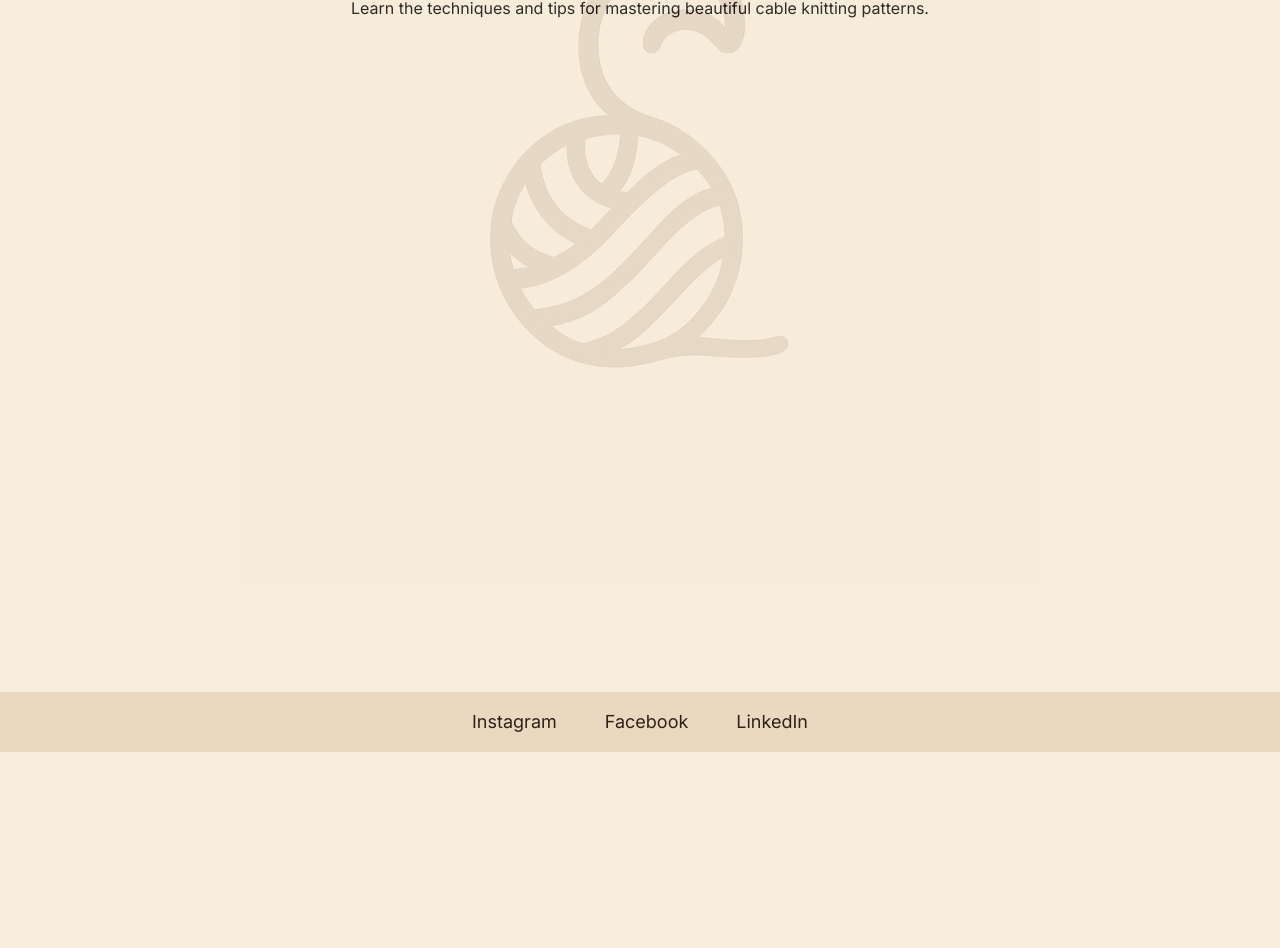
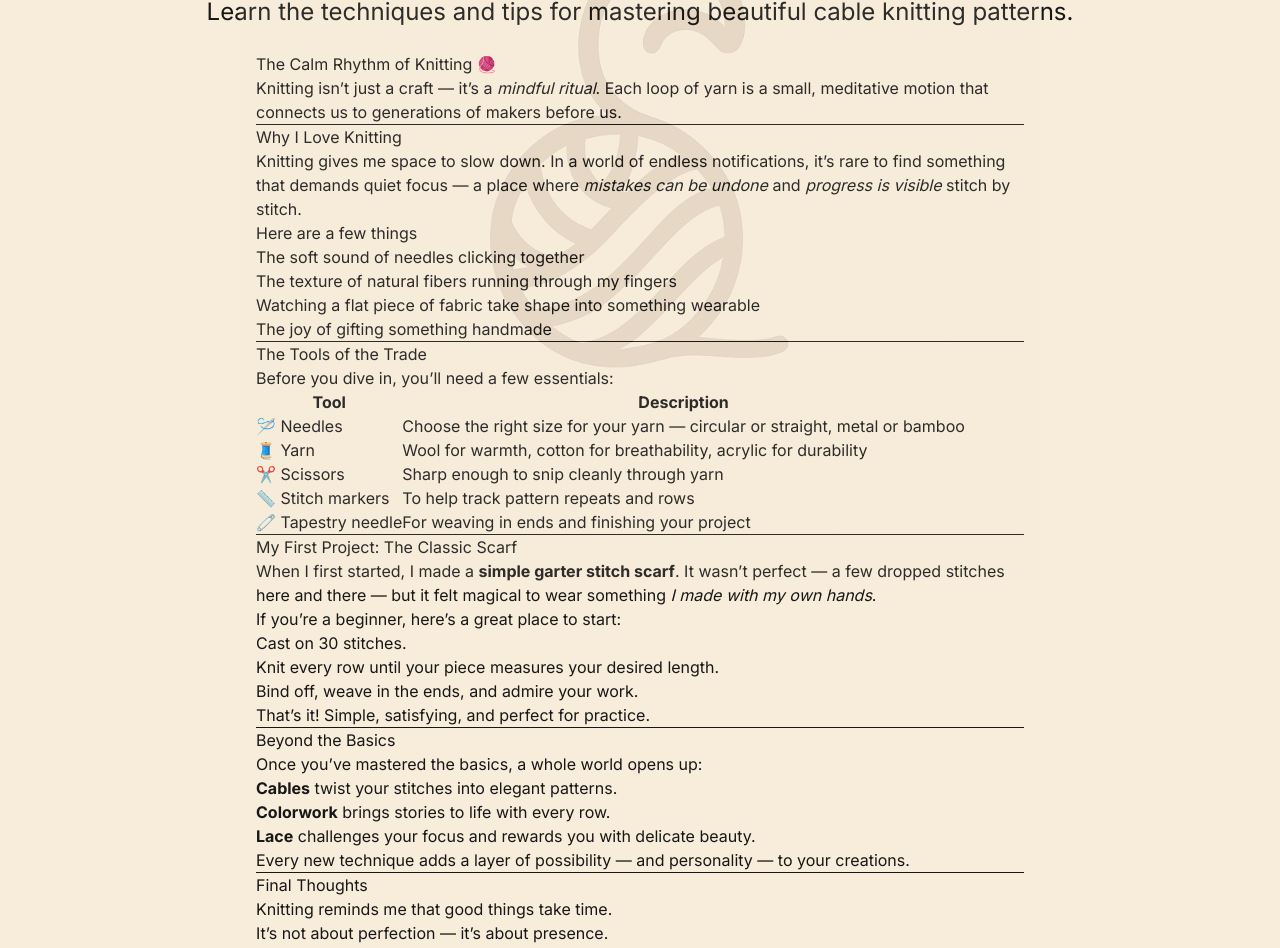
Before and after one commit to Brzana/KnittaSlovka, a Next.js app: page /blog/art-of-cable-knitting in a window 1280 px wide. Shown: the part 220-1168 px from the top of the page. Before the commit the page ends 972 px from the top, so only its background shows below. Built offline with nearby package versions, Linux system fonts and the light colour scheme; a web font is replaced by a local one.

Commit message:
trying to add markdown to the dynamic page in blogs route

```diff
--- a/app/blog/[slug]/page.tsx
+++ b/app/blog/[slug]/page.tsx
@@ -1,6 +1,81 @@
 "use client";
 
 import { blogPosts } from "@/app/_data/blogPosts";
+
+import Markdown from "react-markdown";
+import remarkGfm from "remark-gfm";
+
+const markdown = `# The Calm Rhythm of Knitting 🧶
+
+Knitting isn’t just a craft — it’s a *mindful ritual*. Each loop of yarn is a small, meditative motion that connects us to generations of makers before us.
+
+---
+
+## Why I Love Knitting
+
+Knitting gives me space to slow down. In a world of endless notifications, it’s rare to find something that demands quiet focus — a place where *mistakes can be undone* and *progress is visible* stitch by stitch.
+
+Here are a few things
+- The soft sound of needles clicking together
+- The texture of natural fibers running through my fingers
+- Watching a flat piece of fabric take shape into something wearable
+- The joy of gifting something handmade
+
+---
+
+## The Tools of the Trade
+
+Before you dive in, you’ll need a few essentials:
+
+| Tool | Description |
+|------|--------------|
+| 🪡 Needles | Choose the right size for your yarn — circular or straight, metal or bamboo |
+| 🧵 Yarn | Wool for warmth, cotton for breathability, acrylic for durability |
+| ✂️ Scissors | Sharp enough to snip cleanly through yarn |
+| 📏 Stitch markers | To help track pattern repeats and rows |
+| 🧷 Tapestry needle | For weaving in ends and finishing your project |
+
+---
+
+## My First Project: The Classic Scarf
+
+When I first started, I made a **simple garter stitch scarf**. It wasn’t perfect — a few dropped stitches here and there — but it felt magical to wear something *I made with my own hands*.
+
+If you’re a beginner, here’s a great place to start:
+
+1. Cast on 30 stitches.
+2. Knit every row until your piece measures your desired length.
+3. Bind off, weave in the ends, and admire your work.
+
+That’s it! Simple, satisfying, and perfect for practice.
+
+---
+
+## Beyond the Basics
+
+Once you’ve mastered the basics, a whole world opens up:
+
+- **Cables** twist your stitches into elegant patterns.
+- **Colorwork** brings stories to life with every row.
+- **Lace** challenges your focus and rewards you with delicate beauty.
+
+Every new technique adds a layer of possibility — and personality — to your creations.
+
+---
+
+## Final Thoughts
+
+Knitting reminds me that good things take time.
+It’s not about perfection — it’s about presence.
+
+So find your favorite yarn, settle into your chair, and let your hands do the thinking for a while.
+
+> “The act of knitting is a whisper from your hands to your heart: *you are creating something beautiful, one stitch at a time.*”
+
+---
+
+*Written by [Urszula’s Knitting Journal](#) — sharing stories, stitches, and cozy inspiration.*
+`;
 
 export default function Page({ params }: { params: { slug: string } }) {
     const { slug } = params;
@@ -13,7 +88,10 @@ export default function Page({ params }: { params: { slug: string } }) {
     return (
         <div className="flex min-h-screen flex-col items-center p-8">
             <h1 className="bold text-text text-4xl">{post.title}</h1>
-            <p className="font-accent mt-8">{post.description}</p>
+            <h2 className="font-accent mt-8 text-2xl">{post.description}</h2>
+            <article className="prose prose-lg dark:prose-invert mt-6 w-full max-w-3xl">
+                <Markdown remarkPlugins={[remarkGfm]}>{markdown}</Markdown>
+            </article>
         </div>
     );
 }
--- a/package.json
+++ b/package.json
@@ -14,11 +14,13 @@
     "next": "15.5.4",
     "react": "19.1.0",
     "react-dom": "19.1.0",
-    "react-markdown": "^10.1.0"
+    "react-markdown": "^10.1.0",
+    "remark-gfm": "^4.0.1"
   },
   "devDependencies": {
     "@eslint/eslintrc": "^3",
     "@tailwindcss/postcss": "^4",
+    "@tailwindcss/typography": "^0.5.19",
     "@types/node": "^20",
     "@types/react": "^19",
     "@types/react-dom": "^19",
--- a/tailwind.config.ts
+++ b/tailwind.config.ts
@@ -1,4 +1,5 @@
 import type { Config } from "tailwindcss";
+import typography from "@tailwindcss/typography";
 
 export default {
     content: [
@@ -26,5 +27,5 @@ export default {
             },
         },
     },
-    plugins: [],
+    plugins: [typography],
 } satisfies Config;
```
Also changed, not shown: 1 other file (tests, documents, lock files or other folders).
